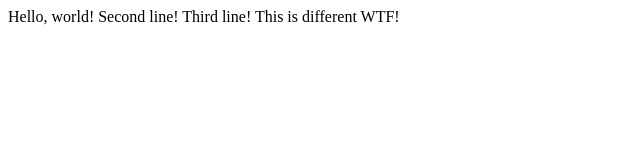
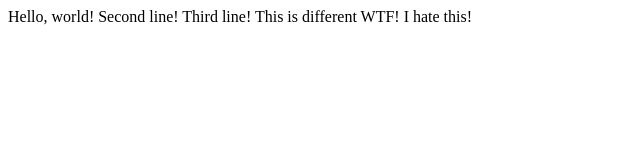
Before and after one commit to manuel-5673/pages, a plain HTML site: page hello.html in a window 1280 px wide. Shown: the full height of the page, 0-640 px from the left. Drawn offline with Linux system fonts and the light colour scheme.

Commit message:
Another change

```diff
--- a/hello.html
+++ b/hello.html
@@ -7,5 +7,6 @@
     Hello, world!
     Second line!
     Third line! This is different WTF!
+    I hate this!
   </body>
 </html>
```
